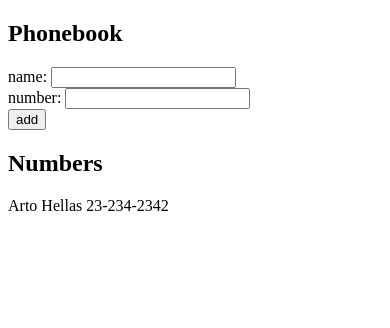
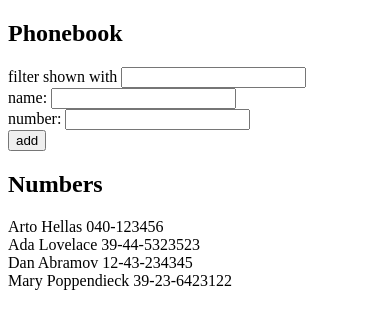
Before and after one commit to dancar528/fullStackOpen_Helsinki_U, a React (Create React App) app in the folder part2/forms/: page / in a window 390 px wide. Shown: the top 328 px of the page. Built offline with nearby package versions, Linux system fonts and the light colour scheme.

Commit message:
2.9* the phonebook step 4

```diff
--- a/part2/forms/src/components/App.js
+++ b/part2/forms/src/components/App.js
@@ -1,11 +1,15 @@
 import React, { useState } from 'react';
 
 const App = () => {
-    const [ persons, setPersons ] = useState([
-        { name: 'Arto Hellas', number: '23-234-2342' }
+    const [persons, setPersons] = useState([
+        { name: 'Arto Hellas', number: '040-123456' },
+        { name: 'Ada Lovelace', number: '39-44-5323523' },
+        { name: 'Dan Abramov', number: '12-43-234345' },
+        { name: 'Mary Poppendieck', number: '39-23-6423122' }
     ]);
-    const [ newName, setNewName ] = useState('');
-    const [ newNumber, setNewNumber ] = useState('');
+    const [newName, setNewName] = useState('');
+    const [newNumber, setNewNumber] = useState('');
+    const [newSearch, setNewSearch] = useState('');
 
     const handleNameChange = (event) => {
         setNewName(event.target.value);
@@ -13,6 +17,10 @@
 
     const handleNumberChange = (event) => {
         setNewNumber(event.target.value);
+    };
+
+    const handleSearchChange = (event) => {
+        setNewSearch(event.target.value);
     };
 
     const handleFormSubmit = (event) => {
@@ -32,13 +40,23 @@
         setNewNumber('');
     };
 
-    const rows = () => persons.map((person, index) =>
-        <div key={index}>{person.name} {person.number}</div>
-    );
+    const rows = () => {
+        const personsFilter = newSearch
+            ? persons.filter(person =>
+                person.name.toLowerCase().indexOf(newSearch.toLowerCase()) !== -1
+            )
+            : persons;
+        return personsFilter.map((person, index) =>
+            <div key={index}>{person.name} {person.number}</div>
+        );
+    };
 
     return (
         <div>
             <h2>Phonebook</h2>
+            <div>
+                filter shown with <input value={newSearch} onChange={handleSearchChange} />
+            </div>
             <form onSubmit={handleFormSubmit}>
                 <div>
                     name: <input value={newName} onChange={handleNameChange} />
```
